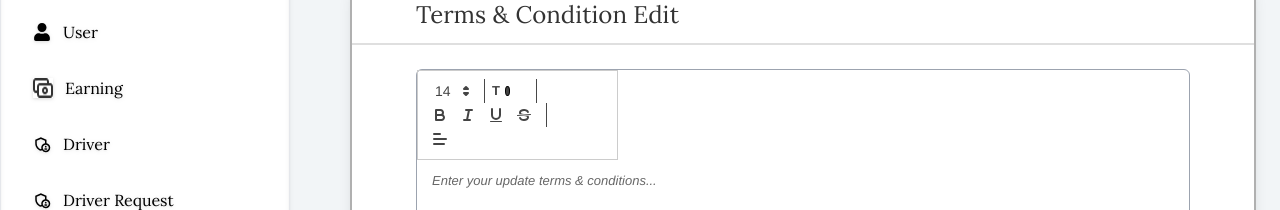
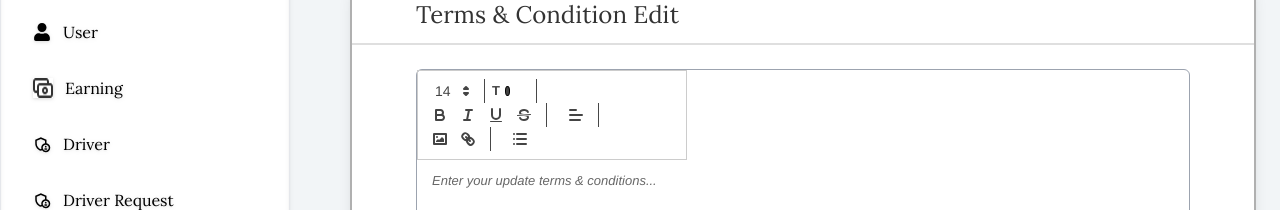
Before and after one commit to Joint-Venture-AI/console-locker-dashboard, a React (Vite) app: page /settings/terms-conditions/edit in a window 1280 px wide. Shown: the part 217-427 px from the top of the page. Built offline with nearby package versions, Linux system fonts and the light colour scheme.

Commit message:
editor apatoto done

```diff
--- a/src/index.css
+++ b/src/index.css
@@ -112,7 +112,7 @@
   flex-wrap: wrap;
   border: 1px solid #888787;
   padding: 5px;
-  width: 26%;
+  width: 35%;
   /* margin: 0 auto;  */
   box-sizing: border-box;
   /* Ensure padding is included in width calculation */
@@ -247,3 +247,23 @@
   display: none;
   /* Hides the "A" SVG */
 }
+
+/* Style the alignment buttons */
+#toolbar .ql-align {
+  padding: 5px 10px;
+  font-size: 14px;
+  cursor: pointer;
+  background-color: #f5f5f5;
+  border: 1px solid #ddd;
+  border-radius: 4px;
+  margin-right: 5px;
+}
+
+#toolbar .ql-align:hover {
+  background-color: #e2e2e2;
+}
+
+#toolbar .ql-align:focus {
+  outline: none;
+  border-color: #4a90e2;
+}
--- a/src/pages/Settings/EditTermsConditions.jsx
+++ b/src/pages/Settings/EditTermsConditions.jsx
@@ -18,8 +18,15 @@ const modules = {
       [{ size: ["14px", "16px", "18px"] }], // Use whitelisted sizes
       [{ color: [] }], // Text color dropdown
       ["bold", "italic", "underline", 'strike'], // Formatting options
-      [{ align: [] }], // Text alignment
+      [{ align: [] }],
+      ["image", "link"],
+      [{ list: 'bullet' }],
     ],
+    handlers: {
+      align: function (value) {
+        this.quill.format('align', value);
+      },
+    },
   },
 };
 
@@ -30,6 +37,9 @@ const formats = [
   "bold",
   "italic",
   "underline",
+  "link",
+  "image",
+  "list",
 ];
 const EditTermsConditions = () => {
   const navigate = useNavigate();
@@ -50,6 +60,24 @@ const EditTermsConditions = () => {
           <div className="w-full px-16">
             <div className="h-full border border-gray-400 rounded-md">
               <div className="ql-toolbar-container h-56">
+                {/* <div id="toolbar">
+                  <span className="ql-formats">
+
+                    <button className="ql-align" value="left">
+                      Left
+                    </button>
+                    <button className="ql-align" value="center">
+                      Center
+                    </button>
+                    <button className="ql-align" value="right">
+                      Right
+                    </button>
+                    <button className="ql-align" value="justify">
+                      Justify
+                    </button>
+                  </span>
+
+                </div> */}
                 <ReactQuill
                   placeholder="Enter your update terms & conditions..."
                   theme="snow"
```
